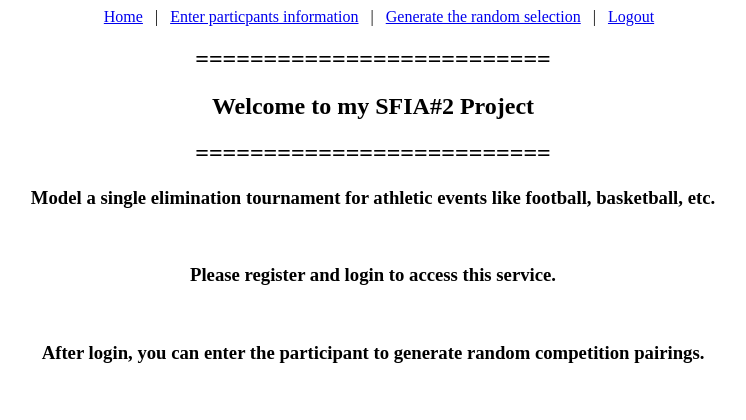
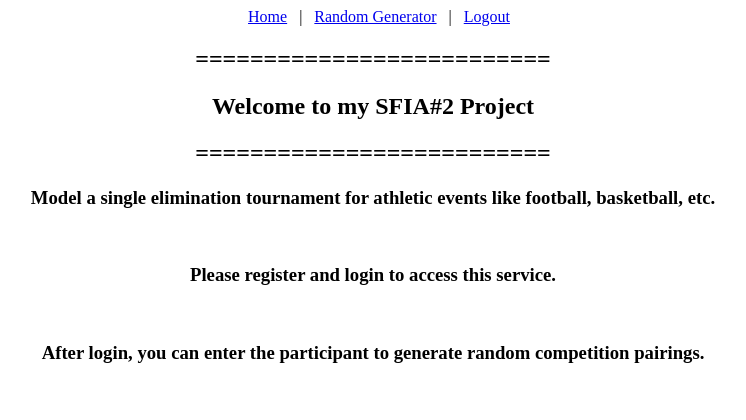
Before and after one commit to HarisMunir786/projectsfia2, a Flask app: page / in a window 1280 px wide. Shown: the top 420 px of the page, without its empty margins (267-1013 px from the left). Run offline with Flask 2, Linux system fonts and the light colour scheme; the visitor is signed in with stand-in values (Sample User, id 1).

Commit message:
enter.html replaced with generate.html

```diff
--- a/application/forms.py
+++ b/application/forms.py
@@ -65,7 +65,7 @@ class EnterForm(FlaskForm):
 	modus = SelectField('Modus',
 		validators=[
 			DataRequired()
-		], choices = [("SEMI FINALS", "Semi Finals")]
+		], choices = [("SEMI FINALS", "Semi Finals"), ("QUARTER FINALS", "Quarter Finals"), ("8TH FINALS", "8th Finals")]
 	)
 
 	participant = StringField('Participant',
--- a/application/routes.py
+++ b/application/routes.py
@@ -38,23 +38,26 @@ def login():
 			if next_page:
 				return redirect(next_page)
 			else:
-				return redirect(url_for('enter'))
+				return redirect(url_for('generate'))
 	return render_template('login.html', title='Login', form=form)
 
-@app.route('/enter', methods=['GET', 'POST'])
+@app.route('/generate', methods=['GET', 'POST'])
 #@login_required()
-def enter():
+def generate():
 	form = EnterForm()
-	#if form.validate_on_submit():
-	return render_template('enter.html', title='Enter the particpant', form=form)
+	allparticipants = Participant.query.all()
+	if request.method == 'POST':
+		if current_user.is_authenticated:
+			enterparticipant = Participant(participant=form.participant.data)
+			db.session.add(enterparticipant)
+			db.session.commit()
+			return redirect(url_for('enter'))
+		else:
+			return render_template('home.html', title='Home', form=form, participants=allparticipants)
+	else:
+		return render_template('generate.html', form=form, participants=allparticipants)
 
 @app.route("/logout")
 def logout():
 	logout_user()
 	return redirect(url_for('login'))
-
-@app.route('/generate', methods=['GET', 'POST'])
-def generate():
-	form = GenerateForm()
-#	if form.validate_on_submit():
-	return render_template('generate.html', title='Random Generator', form=form)
--- a/application/templates/layout.html
+++ b/application/templates/layout.html
@@ -10,9 +10,7 @@
                 <a>&nbsp</a><a>&nbsp</a>
                 <a href="{{ url_for('home') }}">Home</a>
                 <a>&nbsp</a><a>&nbsp</a><a>|</a><a>&nbsp</a><a>&nbsp</a>
-                <a href="{{ url_for('enter') }}">Enter particpants information</a>
-                <a>&nbsp</a><a>&nbsp</a><a>|</a><a>&nbsp</a><a>&nbsp</a>
-                <a href="{{ url_for('generate') }}">Generate the random selection</a>
+                <a href="{{ url_for('generate') }}">Random Generator</a>
                 <a>&nbsp</a><a>&nbsp</a><a>|</a><a>&nbsp</a><a>&nbsp</a>
                 <a href="{{ url_for('logout') }}">Logout</a>
 	{% else %}
```
Also changed, not shown: application/templates/enter.html (+12 -3 lines).
